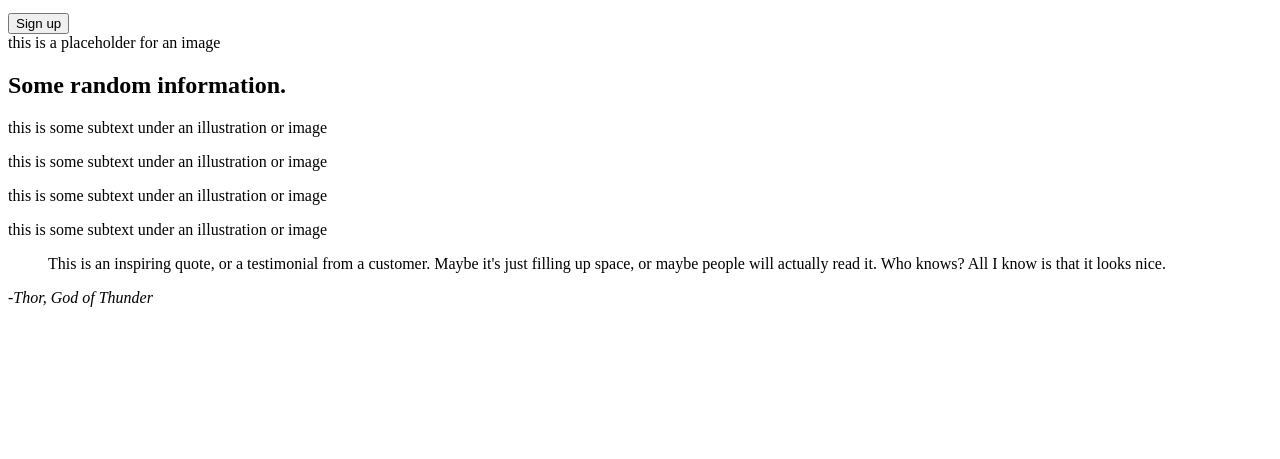
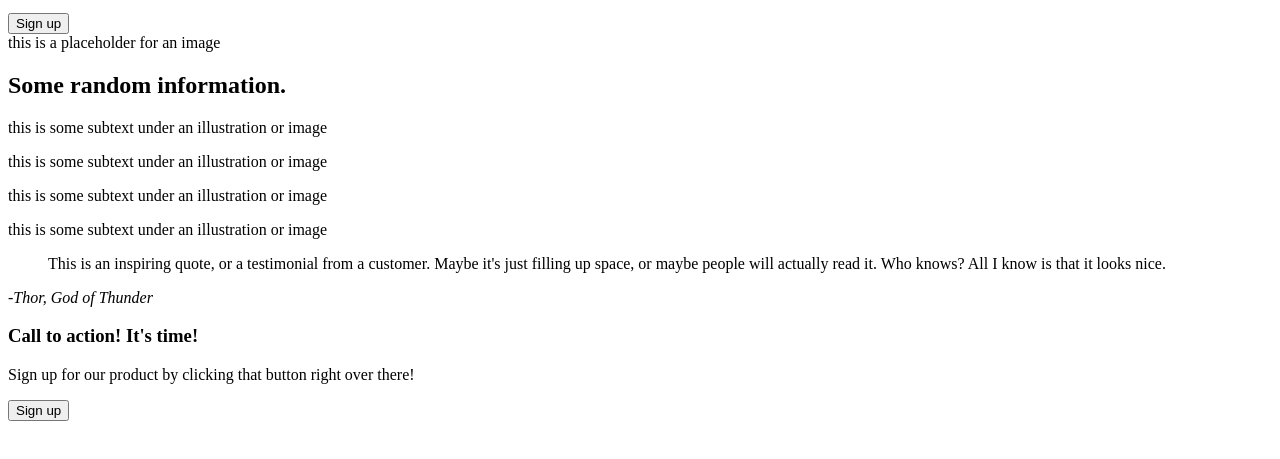
Before and after one commit to pandalexander/odin-landing-page, a plain HTML site: page index.html in a window 1280 px wide. Shown: the part 197-656 px from the top of the page. Drawn offline with Linux system fonts and the light colour scheme.

Commit message:
Import content for call to action section

```diff
--- a/index.html
+++ b/index.html
@@ -49,7 +49,13 @@
       </blockquote>
       <cite>-Thor, God of Thunder</cite>
     </div>
-    <div class="action"></div>
+    <div class="action">
+      <div class="action__card">
+        <h3>Call to action! It's time!</h3>
+        <p>Sign up for our product by clicking that button right over there!</p>
+        <button>Sign up</button>
+      </div>
+    </div>
     <div class="footer"></div>
   </body>
 </html>
```
